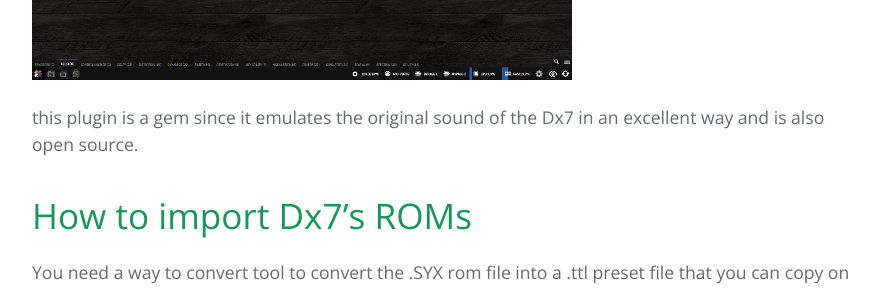
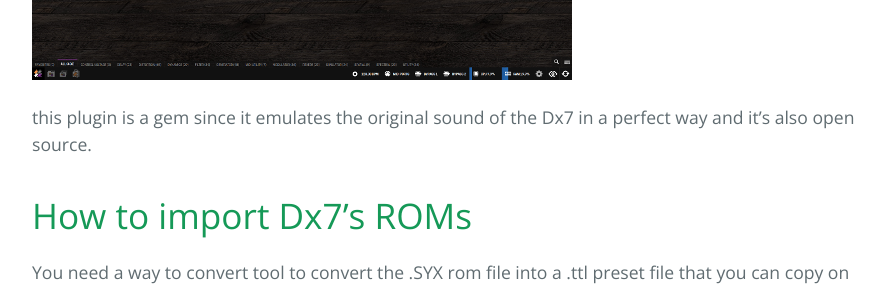
Before and after one commit to AidaDSP/AidaDSP.github.io, a Jekyll site: the page built from _posts/2020-06-07-importing-dx7-roms.md, in a window 1280 px wide and 900 px high, scrolled down 1296 px. Shown: the part 155-445 px from the top of the window, without its empty margins (192-1087 px from the left). Built offline with Jekyll 4.4.1, drawn with Linux system fonts in a browser that asks for light colours.

Commit message:
Minor fix

```diff
--- a/_posts/2020-06-07-importing-dx7-roms.md
+++ b/_posts/2020-06-07-importing-dx7-roms.md
@@ -22,7 +22,7 @@ On _**Aida DSP OS**_ and in the _**Mod-Duo**_ you will find the excellent _**Dex
 
 [ ![](dexed1rev-small-size.png) ](dexed1rev-full-size.png)
 
-this plugin is a gem since it emulates the original sound of the Dx7 in an excellent way and is also open source.
+this plugin is a gem since it emulates the original sound of the Dx7 in a perfect way and it's also open source.
 
 # How to import Dx7's ROMs
 
```
